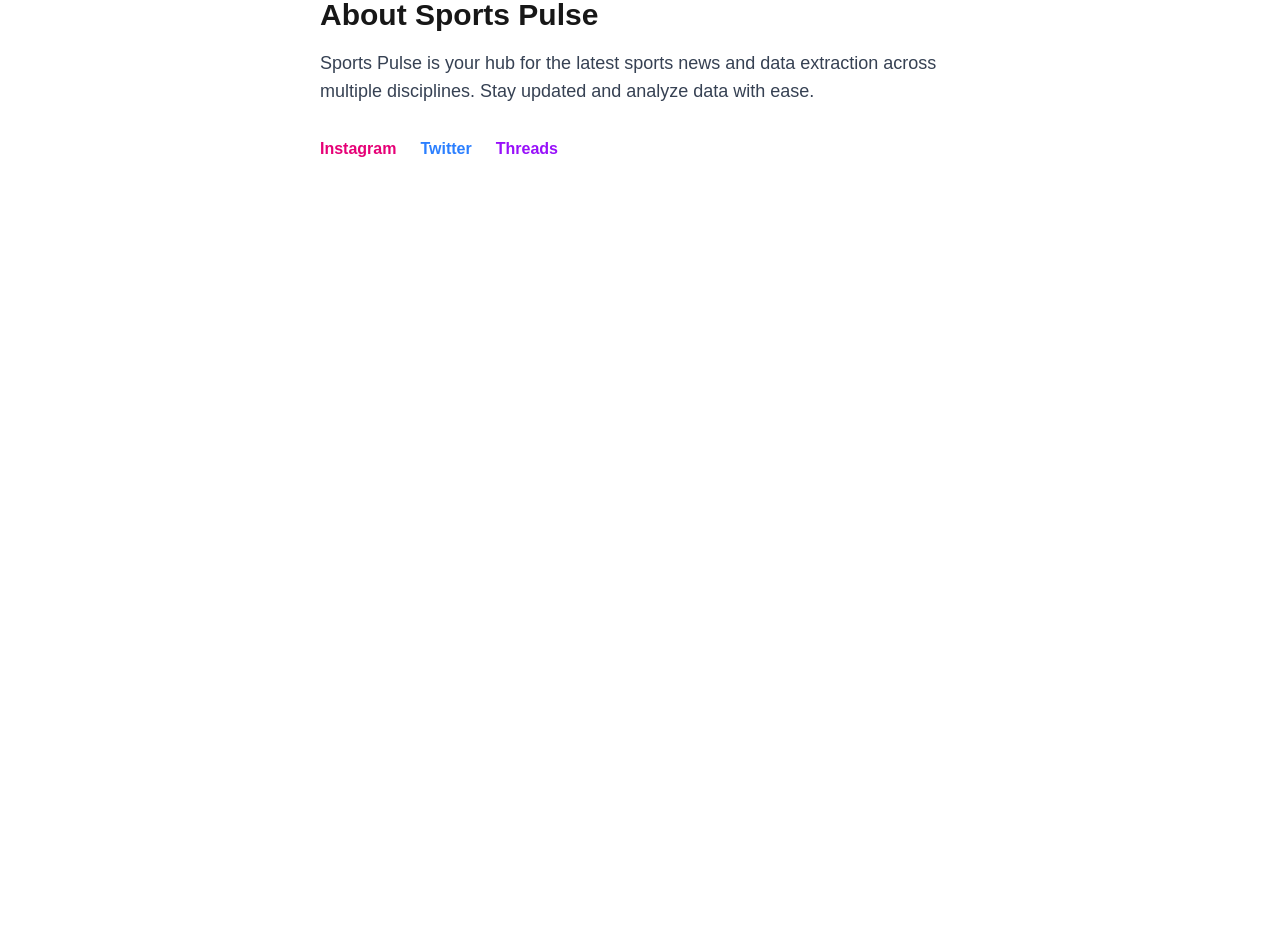
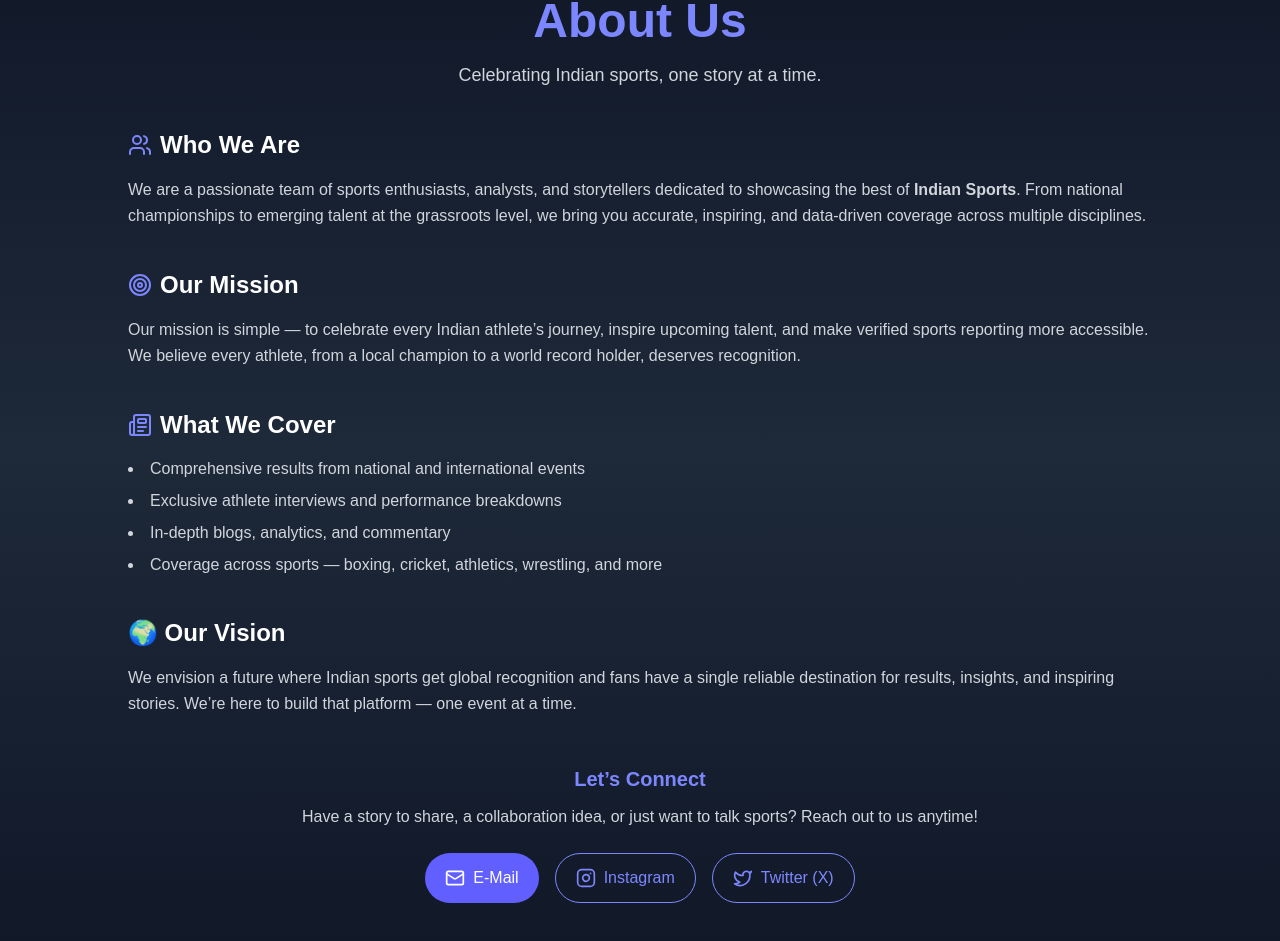
Before and after one commit to Sathiya31/sportspulsev2, a Next.js app: page /about in a window 1280 px wide. Shown: the part 131-1072 px from the top of the page. Before the commit the page ends 800 px from the top, so only its background shows below. Built offline with nearby package versions, Linux system fonts and the light colour scheme; no server answers.

Commit message:
upgrade cta and about pages

```diff
--- a/package.json
+++ b/package.json
@@ -12,6 +12,7 @@
     "date-fns": "^4.1.0",
     "firebase": "^12.2.1",
     "gray-matter": "^4.0.3",
+    "lucide-react": "^0.545.0",
     "next": "^15.3.5",
     "next-auth": "^4.24.11",
     "pdfjs-dist": "^5.3.93",
--- a/src/app/about/page.tsx
+++ b/src/app/about/page.tsx
@@ -1,18 +1,110 @@
-"use client";
-import Link from "next/link";
+import React from "react";
+import { Users, Target, Newspaper, Mail, Instagram, Twitter } from "lucide-react";
 
-export default function About() {
+const About = () => {
   return (
-    <div className="max-w-2xl mx-auto py-16 px-4">
-      <h1 className="text-3xl font-bold mb-4">About Sports Pulse</h1>
-      <p className="mb-6 text-lg text-gray-700 dark:text-gray-300">
-        Sports Pulse is your hub for the latest sports news and data extraction across multiple disciplines. Stay updated and analyze data with ease.
-      </p>
-      <div className="flex gap-6 mt-8">
-        <Link href="https://instagram.com" target="_blank" className="hover:underline text-pink-600 font-semibold">Instagram</Link>
-        <Link href="https://twitter.com" target="_blank" className="hover:underline text-blue-500 font-semibold">Twitter</Link>
-        <Link href="https://threads.net" target="_blank" className="hover:underline text-purple-600 font-semibold">Threads</Link>
+    <section className="bg-gradient-to-b from-gray-900 via-gray-800 to-gray-900 text-white min-h-screen py-16 px-6 md:px-16">
+      <div className="max-w-5xl mx-auto space-y-10">
+        {/* Header */}
+        <header className="text-center space-y-4">
+          <h1 className="text-4xl md:text-5xl font-bold text-indigo-400">
+            About Us
+          </h1>
+          <p className="text-lg text-gray-300">
+            Celebrating Indian sports, one story at a time.
+          </p>
+        </header>
+
+        {/* Introduction */}
+        <section className="space-y-4">
+          <h2 className="text-2xl font-semibold flex items-center gap-2">
+            <Users className="text-indigo-400" size={24} /> Who We Are
+          </h2>
+          <p className="text-gray-300 leading-relaxed">
+            We are a passionate team of sports enthusiasts, analysts, and
+            storytellers dedicated to showcasing the best of{" "}
+            <strong>Indian Sports</strong>. From national championships to
+            emerging talent at the grassroots level, we bring you accurate,
+            inspiring, and data-driven coverage across multiple disciplines.
+          </p>
+        </section>
+
+        {/* Mission */}
+        <section className="space-y-4">
+          <h2 className="text-2xl font-semibold flex items-center gap-2">
+            <Target className="text-indigo-400" size={24} /> Our Mission
+          </h2>
+          <p className="text-gray-300 leading-relaxed">
+            Our mission is simple — to celebrate every Indian athlete’s journey,
+            inspire upcoming talent, and make verified sports reporting more
+            accessible. We believe every athlete, from a local champion to a
+            world record holder, deserves recognition.
+          </p>
+        </section>
+
+        {/* Coverage */}
+        <section className="space-y-4">
+          <h2 className="text-2xl font-semibold flex items-center gap-2">
+            <Newspaper className="text-indigo-400" size={24} /> What We Cover
+          </h2>
+          <ul className="list-disc list-inside text-gray-300 space-y-2">
+            <li>Comprehensive results from national and international events</li>
+            <li>Exclusive athlete interviews and performance breakdowns</li>
+            <li>In-depth blogs, analytics, and commentary</li>
+            <li>Coverage across sports — boxing, cricket, athletics, wrestling, and more</li>
+          </ul>
+        </section>
+
+        {/* Vision / Future */}
+        <section className="space-y-4">
+          <h2 className="text-2xl font-semibold flex items-center gap-2">
+            🌍 Our Vision
+          </h2>
+          <p className="text-gray-300 leading-relaxed">
+            We envision a future where Indian sports get global recognition and
+            fans have a single reliable destination for results, insights, and
+            inspiring stories. We’re here to build that platform — one event at
+            a time.
+          </p>
+        </section>
+
+        {/* Contact CTA */}
+        <section className="text-center mt-12">
+          <h3 className="text-xl font-semibold text-indigo-400 mb-3">
+            Let’s Connect
+          </h3>
+          <p className="text-gray-300 mb-6">
+            Have a story to share, a collaboration idea, or just want to talk
+            sports? Reach out to us anytime!
+          </p>
+          <div className="flex justify-center gap-4 flex-wrap">
+            <a
+              href="mailto:indiaatsports31@gmail.com"
+              className="flex items-center gap-2 bg-indigo-500 hover:bg-indigo-600 text-white px-5 py-3 rounded-full transition"
+            >
+              <Mail size={20} /> E-Mail
+            </a>
+            <a
+              href="https://instagram.com/indian_sports_pulse"
+              target="_blank"
+              rel="noopener noreferrer"
+              className="flex items-center gap-2 border border-indigo-400 text-indigo-400 hover:bg-indigo-400 hover:text-white px-5 py-3 rounded-full transition"
+            >
+              <Instagram size={20} /> Instagram
+            </a>
+            <a
+              href="https://twitter.com/indian_sports_pulse"
+              target="_blank"
+              rel="noopener noreferrer"
+              className="flex items-center gap-2 border border-indigo-400 text-indigo-400 hover:bg-indigo-400 hover:text-white px-5 py-3 rounded-full transition"
+            >
+              <Twitter size={20} /> Twitter (X)
+            </a>
+          </div>
+        </section>
       </div>
-    </div>
+    </section>
   );
-}
+};
+
+export default About;
--- a/src/app/page.tsx
+++ b/src/app/page.tsx
@@ -4,6 +4,7 @@ import { useEffect, useRef, useState } from "react";
 import CountdownTimer from "@/components/CountdownTimer";
 import Button from '@/components/ui/Button';
 import BlogGrid from "@/components/blog/BlogGrid";
+import { Mail, Instagram, Twitter } from "lucide-react";
 
 const carouselSlides = [
   {
@@ -114,7 +115,7 @@ export default function Home() {
           </section>
 
           {/* News Cards / Feeds */}
-          <section className="max-w-7xl mx-auto px-4 sm:px-6 lg:px-8 py-16">
+          <section className="max-w-7xl mx-auto px-4 sm:px-6 lg:px-8 py-8">
             <div className="flex items-center justify-between mb-2">
               <div>
                 <h2 className="text-2xl font-bold text-slate-900 mb-1">
@@ -140,13 +141,13 @@ export default function Home() {
         <div className="w-80 space-y-6">
           {/* Current Events */}
           <section className="bg-white rounded-xl shadow-md p-6">
-            <h2 className="text-2xl font-bold mb-4 text-gray-800">Current Events</h2>
+            <h2 className="text-xl font-bold mb-4 text-gray-800">Current Events</h2>
             <div className="space-y-4">
               {currentEvents.length > 0 ? (
                 currentEvents.map((event, idx) => (
                   <div key={idx} className="border-l-4 border-blue-500 pl-4 py-2">
-                    <h3 className="font-semibold text-gray-800">{event.event}</h3>
-                    <p className="text-sm text-gray-600">{event.location}</p>
+                    <h5 className="text-md font-semibold text-gray-800">{event.event}</h5>
+                    <p className="text-xs text-gray-600">{event.location}</p>
                   </div>
                 ))
               ) : (
@@ -159,20 +160,58 @@ export default function Home() {
 
 
       {/* CTA Section */}
-      <section className="bg-amber-50 border-y border-amber-100 py-16">
-        <div className="max-w-4xl mx-auto px-4 sm:px-6 lg:px-8 text-center">
-          <h2 className="text-3xl font-bold text-slate-900 mb-4">
-            Stay Updated
-          </h2>
-          <p className="text-slate-600 text-lg mb-8">
-            Dont miss out on the latest articles, tutorials, and insights.
-            Check out our full collection of blog posts.
-          </p>
-          <Button href="/blog" variant="primary" size="lg">
-            Browse All Articles
-          </Button>
+        <section className="bg-gradient-to-r from-red-700 via-purple-700 to-blue-700 text-white py-12 px-6 md:px-16 rounded-2xl mt-2 shadow-lg">
+      <div className="max-w-4xl mx-auto text-center space-y-6">
+        <h2 className="text-3xl md:text-4xl font-bold">
+          🏆 Stay Ahead in Indian Sports!
+        </h2>
+
+        <p className="text-lg md:text-xl text-gray-200 leading-relaxed">
+          Get the latest <strong>Indian sports results, event updates,</strong> and
+          in-depth blogs covering everything from boxing and cricket to
+          athletics and more.
+        </p>
+
+        <p className="text-gray-300">
+          Be part of a growing community that lives and breathes Indian sports.
+        </p>
+
+        <div className="flex flex-col sm:flex-row justify-center items-center gap-4 mt-8">
+          <a
+            href="mailto:indiaatsports31@gmail.com"
+            className="flex items-center gap-2 bg-white text-indigo-700 px-5 py-3 rounded-full font-semibold hover:bg-gray-200 transition"
+          >
+            <Mail size={20} />
+            Email
+          </a>
+
+          <a
+            href="https://instagram.com/indian_sports_pulse"
+            target="_blank"
+            rel="noopener noreferrer"
+            className="flex items-center gap-2 border border-white px-5 py-3 rounded-full hover:bg-white hover:text-indigo-700 transition"
+          >
+            <Instagram size={20} />
+            Instagram
+          </a>
+
+          <a
+            href="https://twitter.com/indian_sports_pulse"
+            target="_blank"
+            rel="noopener noreferrer"
+            className="flex items-center gap-2 border border-white px-5 py-3 rounded-full hover:bg-white hover:text-indigo-700 transition"
+          >
+            <Twitter size={20} />
+            Twitter
+          </a>
         </div>
-      </section>
+
+        <p className="text-gray-300 mt-6 text-base">
+          🔔 Follow us for real-time updates, exclusive insights, and
+          behind-the-scenes stories from the world of Indian sports.
+        </p>
+      </div>
+    </section>
     </main>
   );
 }
```
Also changed, not shown: 2 other files (tests, documents, lock files or other folders).
